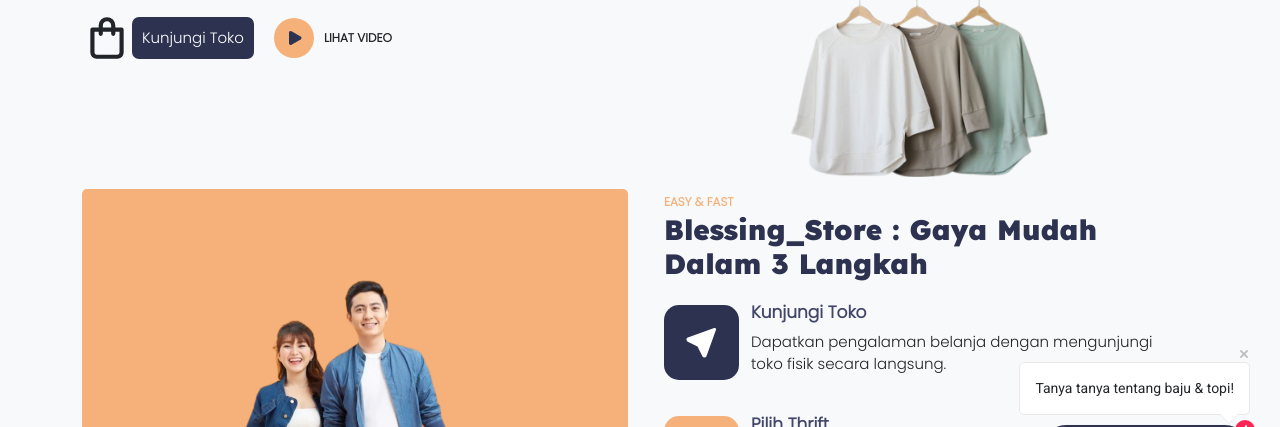
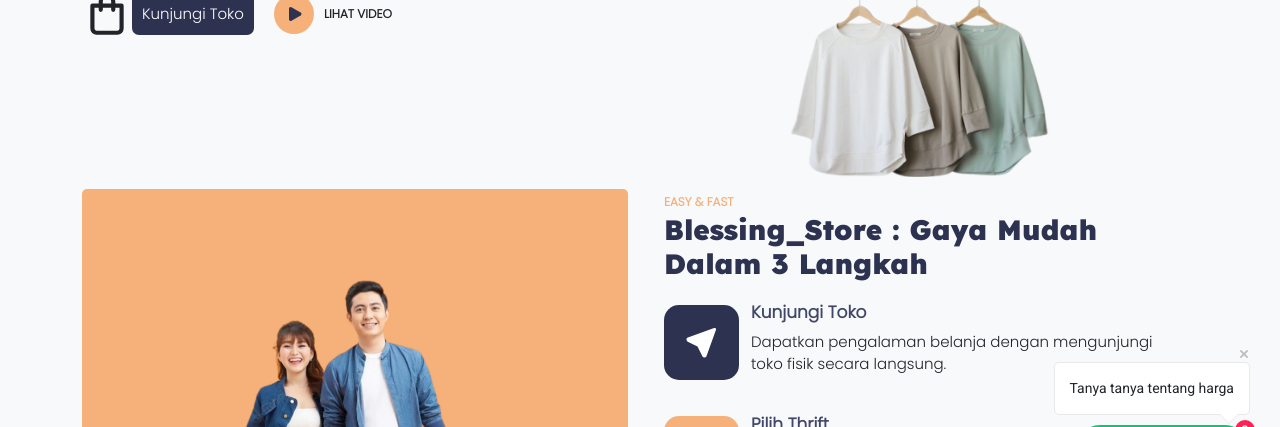
Before and after one commit to seanpaulsesa/blessing-store, a plain HTML site: page index.html in a window 1280 px wide. Shown: the part 245-672 px from the top of the page. Drawn offline with nearby package versions, Linux system fonts and the light colour scheme; files whose address does not match are found by name.

Commit message:
membuat perubahan di tampilan website

```diff
--- a/assets/js/wa.js
+++ b/assets/js/wa.js
@@ -5,13 +5,14 @@ $('#example').czmChatSupport({
         position: "right", /* left, right or false. "position:false" does not pin to the left or right */
         style: 3, /* Button style. Number between 1 and 7 */
         src: '<i class="fab fa-whatsapp"></i>', /* Image, Icon or SVG */
-        backgroundColor: "#2D3250", /* Html color code */
+        backgroundColor: "#10c379", /* Html color code */
         effect: 4, /* Button effect. Number between 1 and 7 */
-        notificationNumber: "4", /* Custom text or false. To remove, (notificationNumber:false) */
-        speechBubble: "Tanya tanya tentang baju & topi!", /* To remove, (speechBubble:false) */
+        notificationNumber: "2", /* Custom text or false. To remove, (notificationNumber:false) */
+        speechBubble: "Tanya tanya tentang harga", /* To remove, (speechBubble:false) */
         pulseEffect: false, /* To remove, (pulseEffect:false) */
         text: { /* For Button style larger than 1 */
-            title: "Hubungi Kami disini.", /* Writing is required */
+
+        src: '<i class="fab fa-whatsapp"></i>', /* Image, Icon or SVG */ title:"Hubungi Team!", /* Writing is required */
             description: "Mon-Sat: 10:00/22:00", /* To remove, (description:false) */
             online: "Now Online", /* To remove, (online:false) */
             offline: "I will be back soon" /* To remove, (offline:false) */
@@ -24,9 +25,9 @@ $('#example').czmChatSupport({
         outsideClickClosePopup: true, /* true or false (Clicking anywhere on the page will close the popup) */
         effect: 1, /* Popup opening effect. Number between 1 and 15 */
         header: {
-            backgroundColor: "#000", /* Html color code */
-            title: "Beli Baju & Topi? Tanya dulu.", /* Writing is required */
-            description: "Klik salah satu Team blessing_store dibawah ini" /* To remove, (description:false) */
+            backgroundColor: "#10c379", /* Html color code */
+            title: "Klik salah satu Team blessing_store", /* Writing is required */
+            description: "Untuk tanya tanya Klik salah satu Team Blessing_Store" /* To remove, (description:false) */
         },
 
         /* Representative Settings */
@@ -35,19 +36,19 @@ $('#example').czmChatSupport({
             /* Copy for more representatives [::Start Copy::] */
             {
                 avatar: {
-                    src: '<img src="assets/img/team/image-oman.jpg" alt="Itin">', /* Font, Image or SVG */
+                    src: '<img src="assets/img/team/itin.jpg" alt="kk Crhistin">', /* Image, Icon or SVG */
                     backgroundColor: "#10c379", /* Html color code */
                     onlineCircle: true /* Avatar online circle. To remove, (onlineCircle:false) */
                 },
                 text: {
-                    title: "Itin", /* Writing is required */
-                    description: "+62 822-2369-1434", /* Custom text or false. To remove, (description:false) */
-                    online: "Sedang Online", /* Custom text or false. To remove, (online:false) */
-                    offline: "Offline" /* Custom text or false. To remove, (offline:false) */
+                    title: "Kk Christin", /* Writing is required */
+                    description: "Blessing_Store", /* To remove, (description:false) */
+                    online: "Sa Online", /* To remove, (online:false) */
+                    offline: "Nanti sa kembali lagi" /* To remove, (offline:false) */
                 },
                 link: {
-                    desktop: "https://web.whatsapp.com/send?phone=+62822-2369-1434&text=Hi, blessing_store, saya mo beli baju & topi!", /* Writing is required */
-                    mobile: "https://wa.me/+62822-2369-1434/?text=Hi, blessing_store, saya mo beli baju & topi!" /* If it is hidden desktop link will be valid. To remove, (mobile:false) */
+                    desktop: "https://web.whatsapp.com/send?phone=+6282223691434&text=Hi, Christin!", /* Writing is required */
+                    mobile: "https://wa.me/+62822-2369-1434/?text=Hi, Kk Christin!" /* If it is hidden desktop link will be valid. To remove, (mobile:false) */
                 },
                 onlineDay: {
                     /* Change the day you are offline like this. (sunday:false) */
@@ -65,19 +66,19 @@ $('#example').czmChatSupport({
             /* Copy for more representatives [::Start Copy::] */
             {
                 avatar: {
-                    src: '<img src="#" alt="Hasep">', /* Font, Image or SVG */
+                    src: '<img src="assets/img/team/hasep.jpg" alt="Kk Hasep">', /* Font, Image or SVG */
                     backgroundColor: "#10c379", /* Html color code */
                     onlineCircle: true /* Avatar online circle. To remove, (onlineCircle:false) */
                 },
                 text: {
-                    title: "Hasep", /* Writing is required */
-                    description: "+62 081248313786", /* Custom text or false. To remove, (description:false) */
-                    online: "Sedang Online", /* Custom text or false. To remove, (online:false) */
-                    offline: "Offline" /* Custom text or false. To remove, (offline:false) */
+                    title: "Kk Hasep", /* Writing is required */
+                    description: "Team Blessing_Store", /* Custom text or false. To remove, (description:false) */
+                    online: "Sa Online", /* Custom text or false. To remove, (online:false) */
+                    offline: "Nanti sa kembali lagi" /* Custom text or false. To remove, (offline:false) */
                 },
                 link: {
-                    desktop: "https://web.whatsapp.com/send?phone=+62081248313786&text=Hi, blessing_store, saya mo beli baju & topi!", /* Writing is required */
-                    mobile: "https://wa.me/+62081248313786/?text=Hi, blessing_store, saya mo beli baju & topi!" /* If it is hidden desktop link will be valid. To remove, (mobile:false) */
+                    desktop: "https://web.whatsapp.com/send?phone=+62081248313786&text=Hi, Hasep!", /* Writing is required */
+                    mobile: "https://wa.me/+62081248313786/?text=Hi, Kk Hasep!" /* If it is hidden desktop link will be valid. To remove, (mobile:false) */
                 },
                 onlineDay: {
                     /* Change the day you are offline like this. (sunday:false) */
```
Also changed, not shown: index.html (+25 -18 lines), assets/img/team/hasep.jpg (added), assets/img/team/itin.jpg (added).
